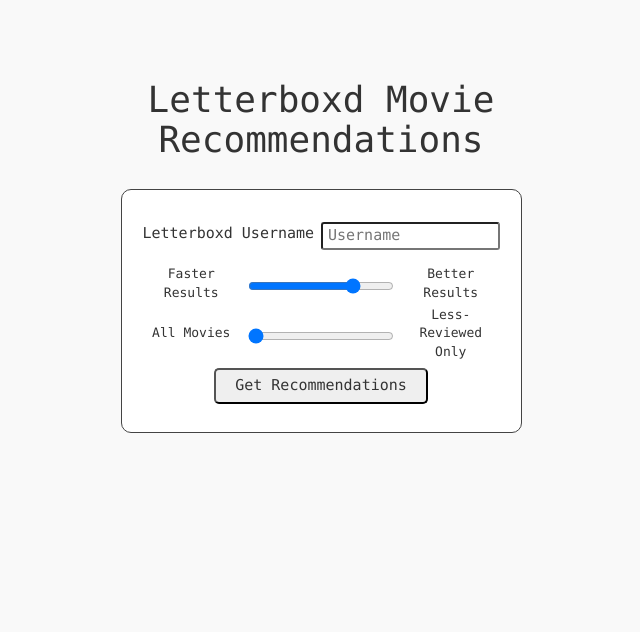
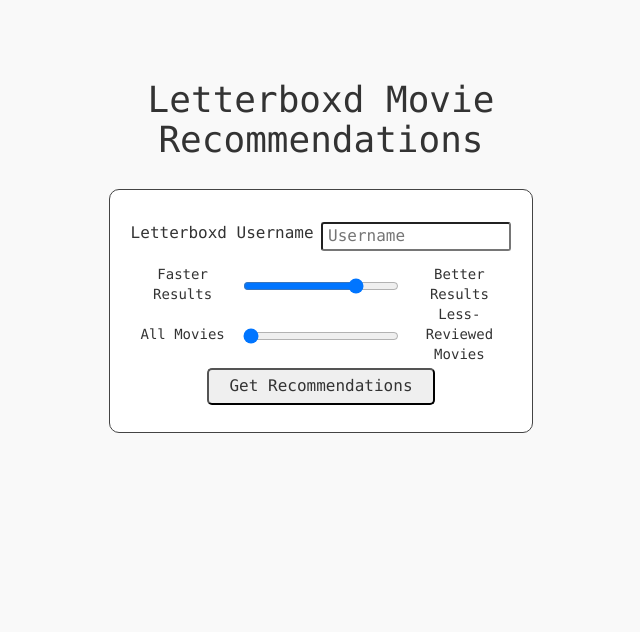
Before and after one commit to sdl60660/letterboxd_recommendations, a Flask app: template templates/index.html in a window 1280 px wide. Shown: the top 632 px of the page, without its empty margins (319-959 px from the left). Run offline with Flask 2, Linux system fonts and the light colour scheme; the template is opened without the code that fills it, so the values that code supplies are empty; some libraries are stand-ins or nearby versions; some web fonts are replaced.

Commit message:
Small font size/content changes

```diff
--- a/static/css/style.css
+++ b/static/css/style.css
@@ -13,6 +13,7 @@ body {
 
 #recommendation-list {
 	font-size: 18px;
+	padding-left: 32px;
 }
 
 .movie-rec {
@@ -92,7 +93,7 @@ img.checkmark, img.error {
 	grid-template-columns: 6.5em 5.4em 5.4em 6.5em;
 
 	align-items: center;
-	font-size: 15px;
+	font-size: 16px;
 }
 
 label {
@@ -158,7 +159,7 @@ label {
 
 .model-strength-label, .popularity-filter-label {
 	text-align: center;
-	font-size: 13px;
+	font-size: 14px;
 }
 
 .loader {
--- a/static/js/app.js
+++ b/static/js/app.js
@@ -71,7 +71,7 @@ const validateData = (data, username) => {
             let gatherDataFinishedText = `Gathered ${numRatings} movie ratings from ${username}'s <a target="_blank" href="https://letterboxd.com/${username}/films/ratings/">profile</a>`
 
             if (data.execution_data.num_user_ratings < 30) {
-                gatherDataFinishedText += ' (Rate more movies for more accurate results)';
+                gatherDataFinishedText += ' (Rate more movies for more personalized results)';
             }
 
             updateStatus("load-user-task-progress", gatherDataFinishedText, checkmark)
--- a/templates/index.html
+++ b/templates/index.html
@@ -79,7 +79,7 @@
 
                         <label class="grid-item popularity-filter-label">All Movies</label>
                         <input class="grid-item" type="range" id="popularity-filter-slider" name="popularity_filter" value="-1" step="1" min="-1" max="5">
-                        <label class="grid-item popularity-filter-label">Less-Reviewed Only</label>
+                        <label class="grid-item popularity-filter-label">Less-Reviewed Movies</label>
 
                         <!-- <label class="grid-item grid-label">Exclude Popular Movies?</label>
                         <label class="switch grid-item">
```
